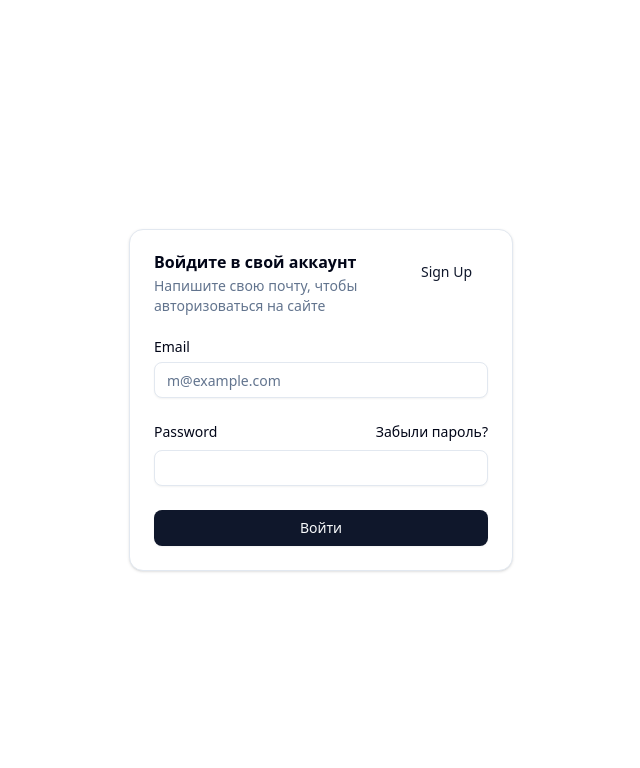
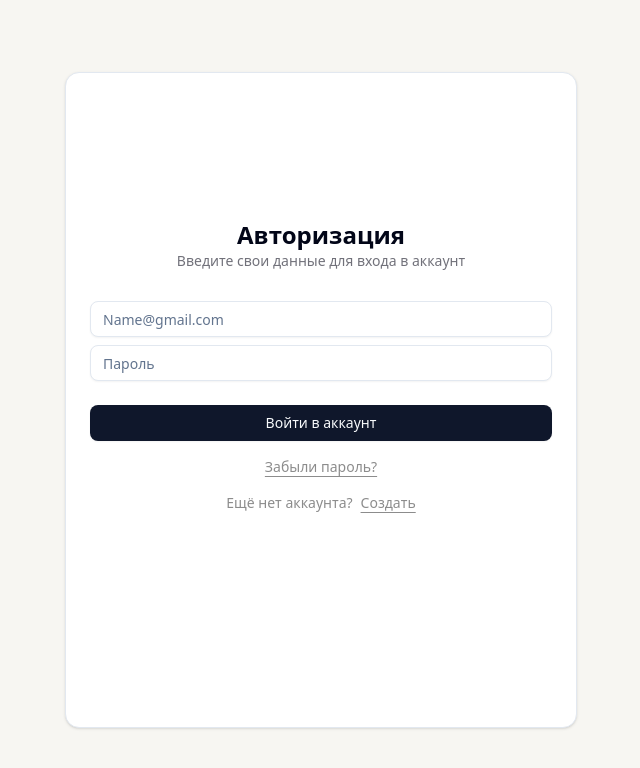
Before and after one commit to LLergibt/Performance-Preview, a SvelteKit app in the folder frontend/: page /signin in a window 1280 px wide. Shown: the top 768 px of the page, without its empty margins (319-959 px from the left). Built offline with nearby package versions, Linux system fonts and the light colour scheme.

Commit message:
style(auth): добавил авторизацию

```diff
--- a/frontend/src/routes/signin/+page.svelte
+++ b/frontend/src/routes/signin/+page.svelte
@@ -3,42 +3,42 @@
  import { Label } from "$lib/components/ui/label/index.js";
  import { Input } from "$lib/components/ui/input/index.js";
  import * as Card from "$lib/components/ui/card/index.js";
+ import '../../app.css';
 </script>
-<div class="flex items-center justify-center min-h-screen">
-<Card.Root class="w-full max-w-sm">
- <Card.Header>
-  <Card.Title>Войдите в свой аккаунт</Card.Title>
-  <Card.Description
-   >Напишите свою почту, чтобы авторизоваться на сайте</Card.Description
-  >
-  <Card.Action>
-   <Button variant="link"><a href="/signup">Sign Up</a></Button>
-  </Card.Action>
+
+<div>
+    <div class="flex items-center justify-center min-h-screen bg-[#F7F6F2]">
+        <Card.Root class="py-36.5 px-0 w-full max-w-lg">
+            <Card.Header class="text-center">
+                <div>
+                <Card.Title class="text-center text-2xl">Авторизация</Card.Title>
+                <Card.Description class="text-sm text-[#71717a]">Введите свои данные для входа в аккаунт</Card.Description>
+                </div>
             </Card.Header>
- <Card.Content>
+
+            <Card.Content class="w-full">
                 <form>
-   <div class="flex flex-col gap-6">
+                    <div class="flex flex-col gap-2 w-full">
                         <div class="grid gap-2">
-     <Label for="email">Email</Label>
-     <Input id="email" type="email" placeholder="m@example.com" required />
+                            <Input id="email" type="email" placeholder="Name@gmail.com" class="w-full" required />
                         </div>
-    <div class="grid gap-2">
-     <div class="flex items-center">
-      <Label for="password">Password</Label>
-      <a
-       href="##"
-       class="ml-auto inline-block text-sm underline-offset-4 hover:underline"
-      >
-       Забыли пароль?
-      </a>
-     </div>
-     <Input id="password" type="password" required />
+                        <div class="grid gap-2 flex items-center">
+                            <Input id="password" type="password" placeholder="Пароль" class="w-full" required />
                         </div>
                     </div>
                 </form>
             </Card.Content>
- <Card.Footer class="flex-col gap-2">
-  <Button type="submit" class="w-full">Войти</Button>
+
+            <Card.Footer class="flex-col gap-2 w-full ">
+                <Button type="submit" class="w-full">Войти в аккаунт</Button>
+                <Button variant="link"><a href="http://sex-studentki.bid" class="text-[#8c8c8c] underline">Забыли пароль?</a></Button>
             </Card.Footer>
+
+            <div class="flex items-center justify-center -mt-6 pb-15">
+                <Card.Action>
+                    <Label for="account" class="text-[#8c8c8c]">Ещё нет аккаунта?<Button variant="link" class="p-0 m-0"><a href="/signup" class="text-[#8c8c8c] underline">Создать</a></Button></Label>
+                </Card.Action>
+            </div>
         </Card.Root>
     </div>
+</div>
```
Lines whose indentation alone changed are shown as unchanged.
